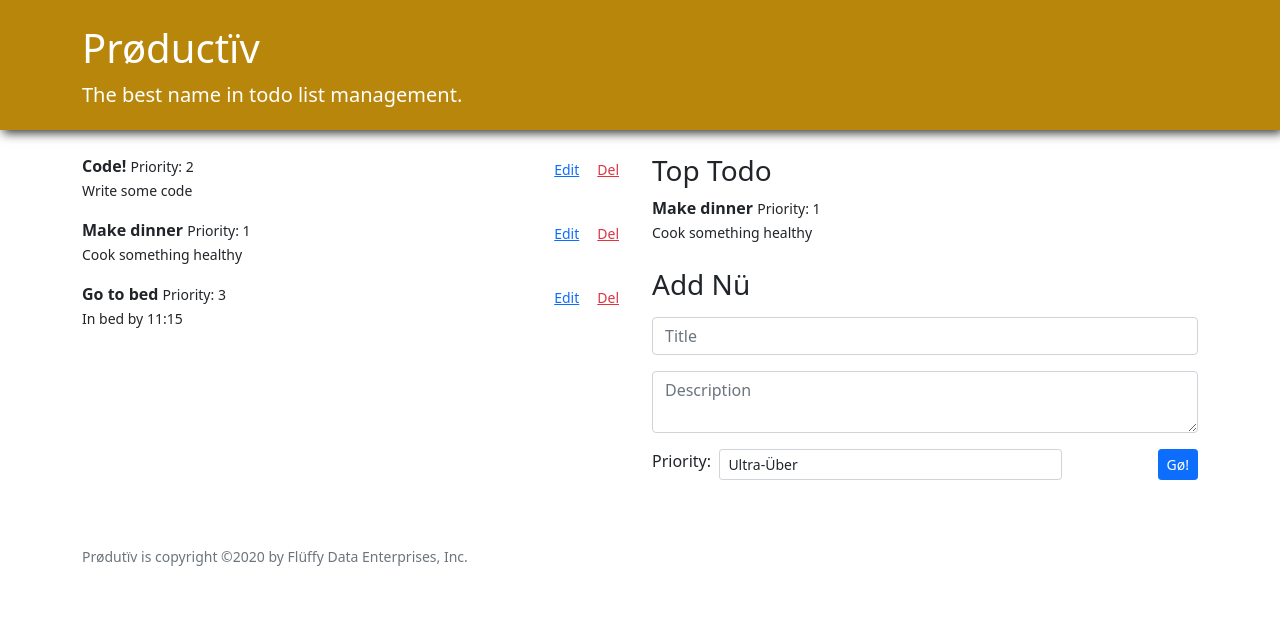
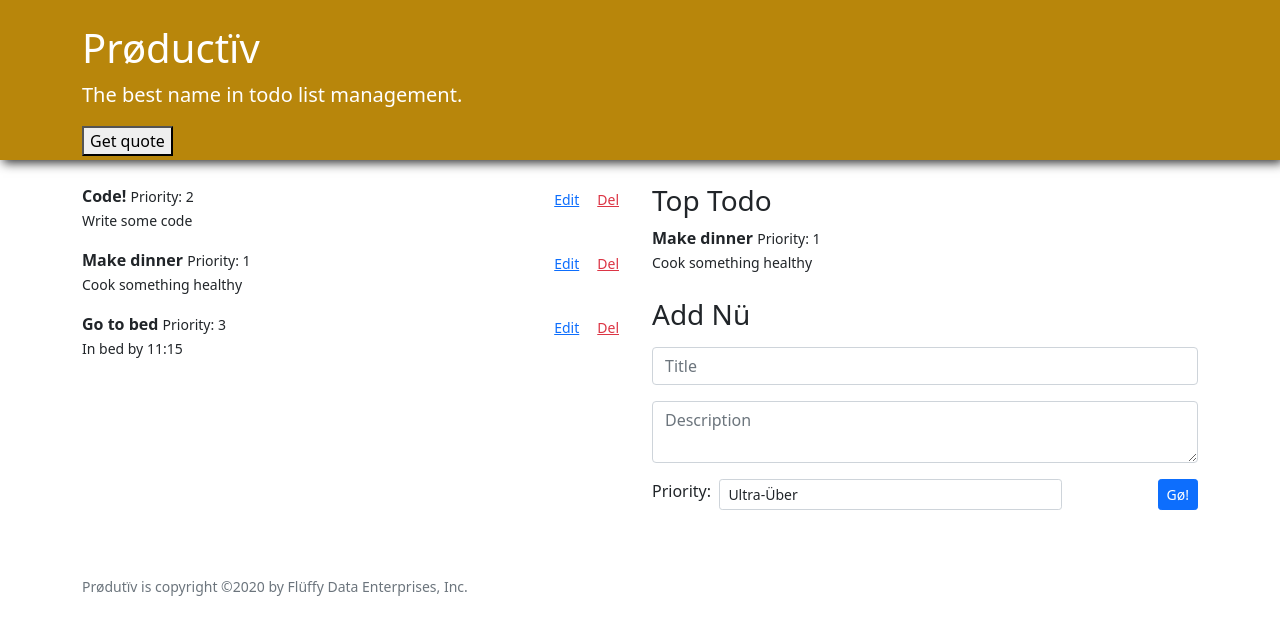
Before and after one commit to evanhesketh/react-productiv, a React (Create React App) app in the folder productiv/: page / in a window 1280 px wide. Shown: the top 634 px of the page. Built offline with nearby package versions, Linux system fonts and the light colour scheme.

Commit message:
added quote components

```diff
--- a/productiv/package.json
+++ b/productiv/package.json
@@ -6,6 +6,7 @@
     "@testing-library/jest-dom": "*",
     "@testing-library/react": "*",
     "@testing-library/user-event": "*",
+    "axios": "^1.3.6",
     "bootstrap": "^5.1.3",
     "react": "*",
     "react-dom": "*",
--- a/productiv/src/App.js
+++ b/productiv/src/App.js
@@ -3,6 +3,7 @@ import TodoApp from "./TodoApp";
 import Footer from "./Footer";
 import "bootstrap/dist/css/bootstrap.css";
 import "./App.css";
+import QuoteApp from "./QuoteApp";
 
 /** Site application.
  *
@@ -16,6 +17,7 @@ function App() {
           <div className="container">
             <h1>Prøductïv</h1>
             <p className="lead">The best name in todo list management.</p>
+            <QuoteApp />
           </div>
         </header>
 
--- /dev/null
+++ b/productiv/src/Quote.js
@@ -0,0 +1,11 @@
+import React from "react";
+
+function Quote({ quoteText }) {
+  return (
+    <div className="Quote">
+      <div>{quoteText}</div>
+    </div>
+  );
+}
+
+export default Quote;
--- /dev/null
+++ b/productiv/src/QuoteApp.js
@@ -0,0 +1,25 @@
+import React, { useState } from "react";
+import axios from "axios";
+import Quote from "./Quote";
+
+
+function QuoteApp() {
+  const [quote, setQuote] = useState("");
+
+  async function getQuote() {
+    const result = await axios.get("https://inspo-quotes-api.herokuapp.com/quotes/random");
+    console.log(result);
+    setQuote(result.data.quote.text);
+  }
+
+
+  return (
+    <div className="Quote">
+      {/* <div>{quoteText}</div> */}
+      <Quote quoteText={quote} />
+      <button onClick={getQuote}>Get quote</button>
+    </div>
+  );
+}
+
+export default QuoteApp;
```
Also changed, not shown: 1 other file (tests, documents, lock files or other folders).
